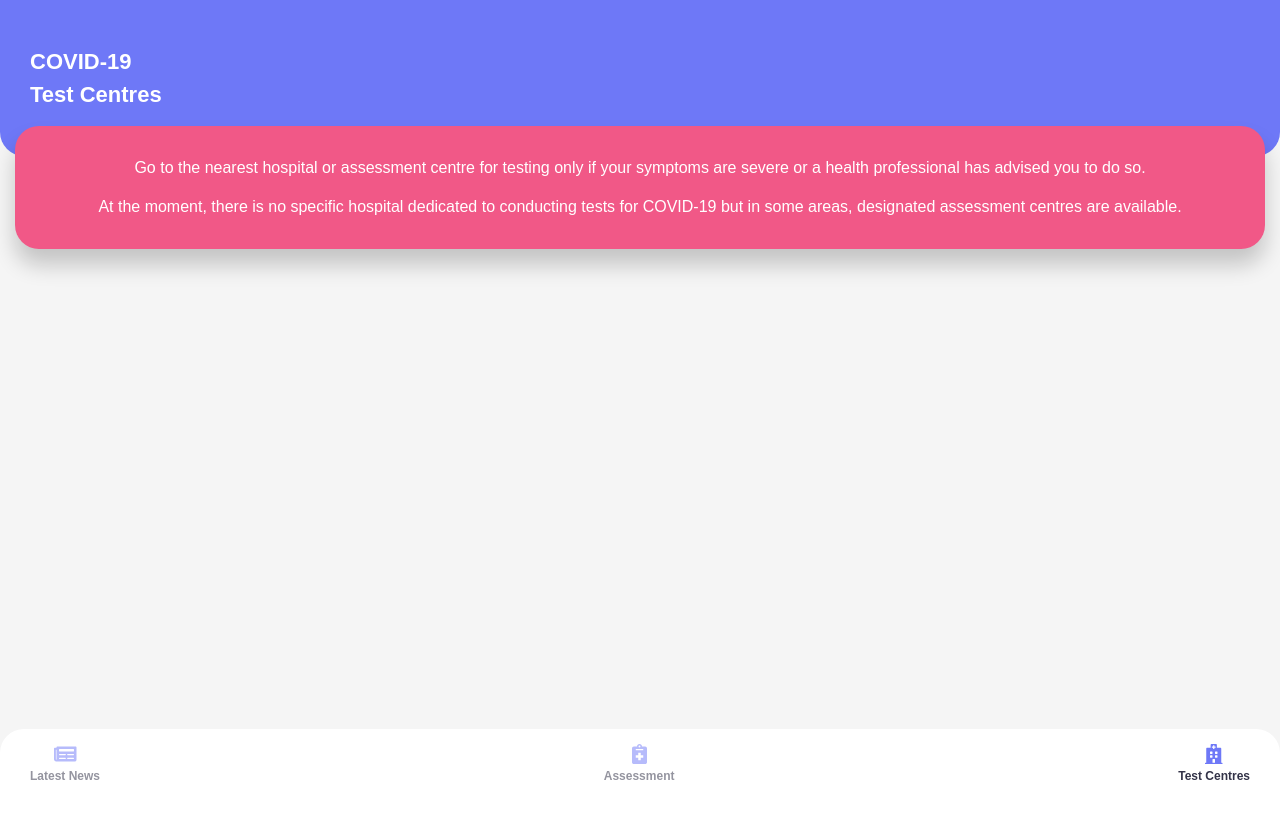
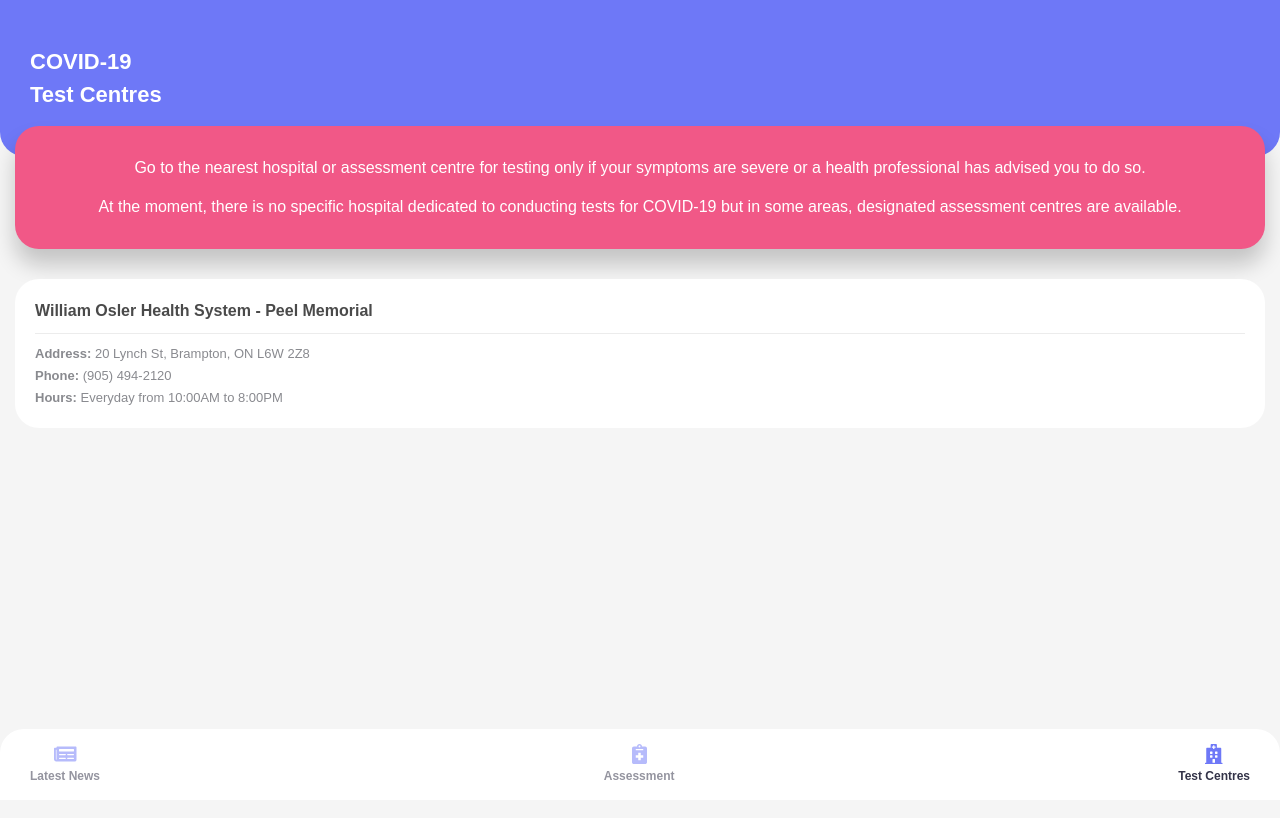
Before and after one commit to arontolentino/do-i-have-covid-19, a React (Create React App) app: page /assessment-centres in a window 1280 px wide. Shown: the top 818 px of the page. Built offline with nearby package versions, Linux system fonts and the light colour scheme.

Commit message:
Create AssessCentreCard component

```diff
--- a/src/App.css
+++ b/src/App.css
@@ -204,6 +204,11 @@
 	font-weight: 700;
 }
 
+h2 {
+	font-size: 1.6rem;
+	font-weight: 700;
+}
+
 p {
 	font-size: 1.6rem;
 }
@@ -236,9 +241,13 @@
 /* APP */
 /*     */
 
+html {
+	background: #f5f5f5;
+}
+
 .App {
-	background: #f5f5f5;
 	height: 100vh;
+	margin-bottom: 9rem;
 }
 
 /*        */
@@ -324,9 +333,41 @@
 .intro-box {
 	background: #f15887;
 	border-radius: 24px;
-	padding: 3rem 1.5rem;
+	padding: 3rem 2rem;
 	color: #fff;
 	box-shadow: 0 16px 22px rgb(0, 0, 0, 0.2);
 	text-align: center;
 	margin-bottom: 3rem;
 }
+
+/*                    */
+/* ASSESS CENTRE CARD */
+/*                    */
+
+.assess-centre-card {
+	background: #fff;
+	border-radius: 24px;
+	padding: 2rem;
+}
+
+.centre-name {
+	border-bottom: 0.5px solid #ececec;
+	margin-bottom: 1rem;
+}
+
+.centre-name h2 {
+	margin-bottom: 1rem;
+}
+
+.centre-detail-title {
+	font-weight: 700;
+}
+
+.centre-details p {
+	font-size: 1.3rem;
+	color: #898a8f;
+}
+
+.centre-details p:not(:last-child) {
+	margin-bottom: 0.25rem;
+}
--- /dev/null
+++ b/src/components/AssessCentreCard.js
@@ -0,0 +1,29 @@
+import React, { Component } from 'react';
+
+class AsessCentreCard extends Component {
+	state = {};
+	render() {
+		return (
+			<div className="assess-centre-card">
+				<div className="centre-name">
+					<h2>William Osler Health System - Peel Memorial</h2>
+				</div>
+				<div className="centre-details">
+					<p>
+						<span className="centre-detail-title">Address:</span> 20 Lynch St,
+						Brampton, ON L6W 2Z8
+					</p>
+					<p>
+						<span className="centre-detail-title">Phone:</span> (905) 494-2120
+					</p>
+					<p>
+						<span className="centre-detail-title">Hours:</span> Everyday from
+						10:00AM to 8:00PM{' '}
+					</p>
+				</div>
+			</div>
+		);
+	}
+}
+
+export default AsessCentreCard;
--- /dev/null
+++ b/src/components/AssessCentreList.js
@@ -0,0 +1,15 @@
+import React, { Component } from 'react';
+import AsessCentreCard from './AssessCentreCard';
+
+class AssessCentreList extends Component {
+	state = {};
+	render() {
+		return (
+			<div>
+				<AsessCentreCard />
+			</div>
+		);
+	}
+}
+
+export default AssessCentreList;
--- a/src/components/pages/testCentres/AssessCentres.js
+++ b/src/components/pages/testCentres/AssessCentres.js
@@ -4,6 +4,7 @@
 import Nav from '../../Nav';
 import IntroBox from '../../IntroBox';
 import BtnFull from '../../BtnFull';
+import AssessCentreList from '../../AssessCentreList';
 
 class AssessCentres extends Component {
 	state = {};
@@ -27,6 +28,8 @@
 								assessment centres are available.
 							</p>
 						</IntroBox>
+
+						<AssessCentreList />
 					</div>
 				</main>
 
```
